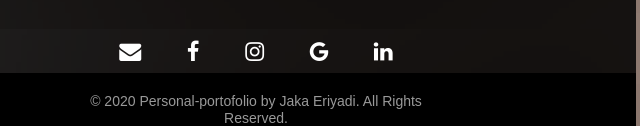
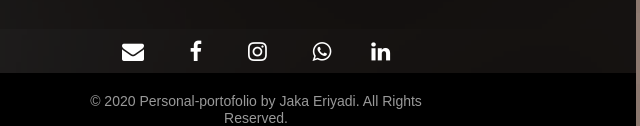
Before and after one commit to jakaeriyadi/jakaeriyadi.github.io, a plain HTML site: page index.html in a window 1280 px wide. Shown: the part 825-951 px from the top of the page, 384-1024 px from the left. Drawn offline with Linux system fonts and the light colour scheme; files whose address does not match are found by name.

Commit message:
Update index.html

```diff
--- a/index.html
+++ b/index.html
@@ -91,11 +91,11 @@
 						</div>
 					</div>
 					<ul class="fh5co-social">
-						<li><a href="#"><i class="icon-envelope"></i></a></li>
+						<li><a href="<a href="mailto:name@email.com""><i class="icon-envelope"></i></a></li>
 						<li><a href="https://www.facebook.com/jacksriyadi.jacksriyadi/"><i class="icon-facebook"></i></a></li>
 						<li><a href="https://www.instagram.com/jacks.riyadi/?hl=id"><i class="icon-instagram"></i></a></li>
-						<li><a href="#"><i class="icon-google"></i></a></li>
-						<li><a href="#"><i class="icon-linkedin"></i></a></li>
+						<li><a href="https://api.whatsapp.com/send?phone=6287111&amp;text=Assalamualaikum..."><i class="icon-whatsapp"></i></a>
+						<li><a href="https://www.linkedin.com/in/jaka-eriyadi-87936019b/"><i class="icon-linkedin"></i></a></li>
 					</ul>
 				</div>
 			</div>
```
